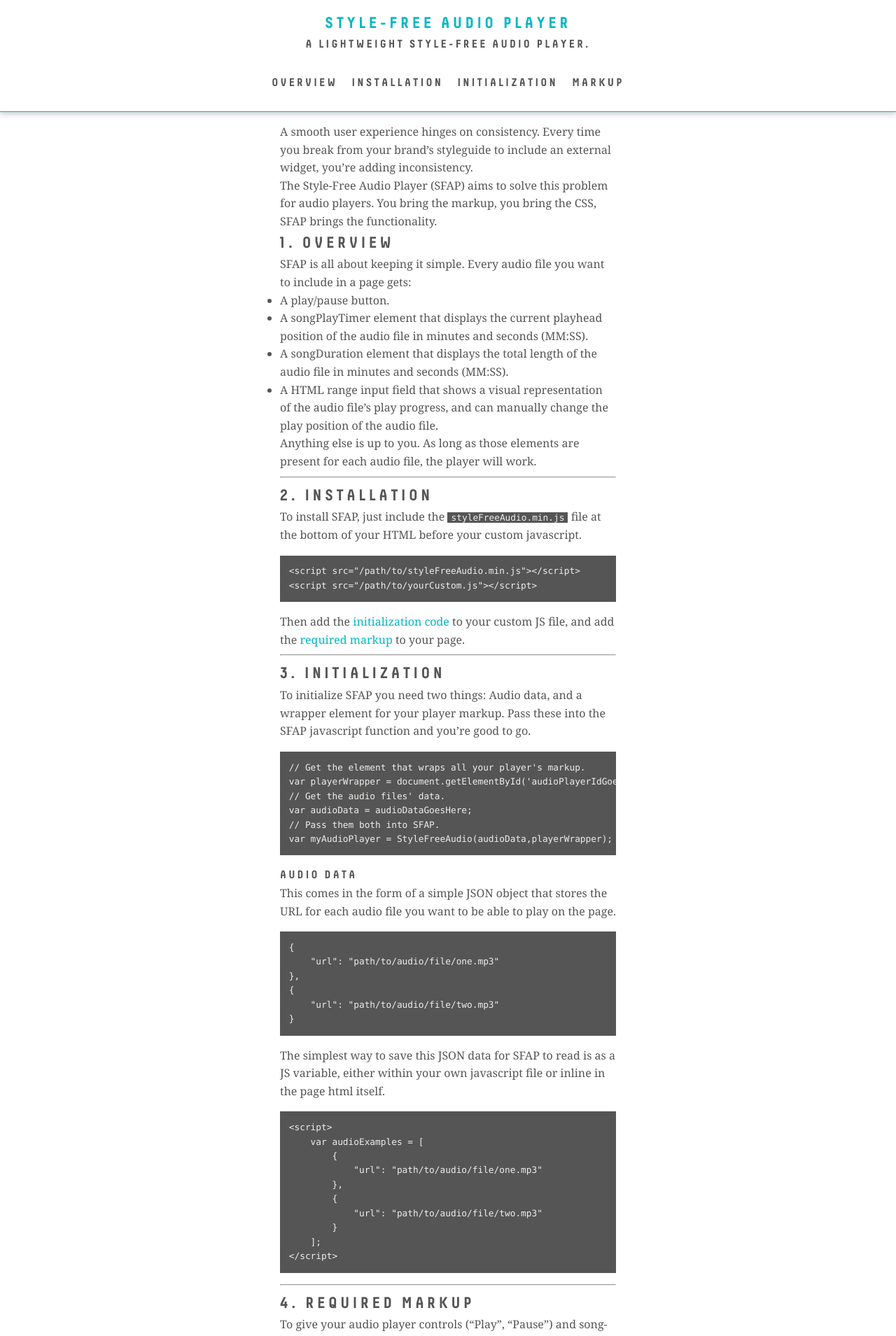
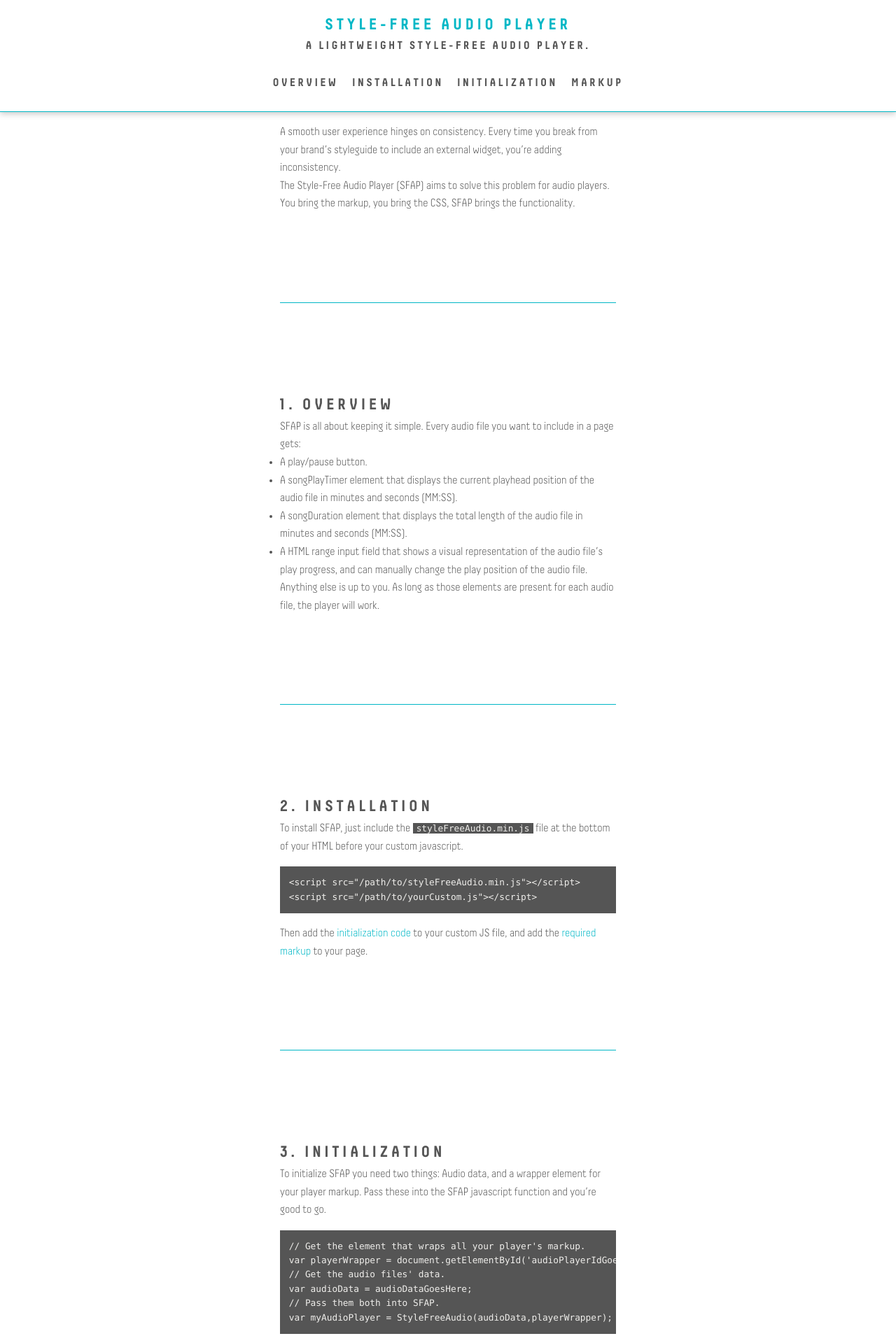
Before and after one commit to tomhazledine/audio, a Jekyll site: the page built from index.md, in a window 1280 px wide. Shown: the top 1909 px of the page at 70% size. Built offline with Jekyll 4.4.1, drawn with Linux system fonts in a browser that asks for light colours.

Commit message:
replaced hr with .divider

```diff
--- a/_includes/head.html
+++ b/_includes/head.html
@@ -44,13 +44,13 @@
 
     <!-- Typekit 'TH temp' -->
     <script>
-      (function(d) {
-        var config = {
-          kitId: 'wjn3pil',
-          scriptTimeout: 3000
-        },
-        h=d.documentElement,t=setTimeout(function(){h.className=h.className.replace(/\bwf-loading\b/g,"")+" wf-inactive";},config.scriptTimeout),tk=d.createElement("script"),f=false,s=d.getElementsByTagName("script")[0],a;h.className+=" wf-loading";tk.src='//use.typekit.net/'+config.kitId+'.js';tk.async=true;tk.onload=tk.onreadystatechange=function(){a=this.readyState;if(f||a&&a!="complete"&&a!="loaded")return;f=true;clearTimeout(t);try{Typekit.load(config)}catch(e){}};s.parentNode.insertBefore(tk,s)
-      })(document);
+      // (function(d) {
+      //   var config = {
+      //     kitId: 'wjn3pil',
+      //     scriptTimeout: 3000
+      //   },
+      //   h=d.documentElement,t=setTimeout(function(){h.className=h.className.replace(/\bwf-loading\b/g,"")+" wf-inactive";},config.scriptTimeout),tk=d.createElement("script"),f=false,s=d.getElementsByTagName("script")[0],a;h.className+=" wf-loading";tk.src='//use.typekit.net/'+config.kitId+'.js';tk.async=true;tk.onload=tk.onreadystatechange=function(){a=this.readyState;if(f||a&&a!="complete"&&a!="loaded")return;f=true;clearTimeout(t);try{Typekit.load(config)}catch(e){}};s.parentNode.insertBefore(tk,s)
+      // })(document);
     </script>
 
 </head>
--- a/_uncompressed/scss/_base.theme.scss
+++ b/_uncompressed/scss/_base.theme.scss
@@ -14,19 +14,18 @@ body{
 }
 
 a{
-    // background:$grey;
     color:$primary;
     text-decoration:none;
-    // transition:color,background;
-    // transition-duration:.3s;
-    // &:hover{
-    //     color:$cream;
-    //     background:$primary;
-    // }
+
+    transition:color,background;
+    transition-duration:.2s;
+    &:hover{
+        color:$cream;
+        background:$primary;
+    }
 }
 
 h1, h2, h3, h4, h5, h6 {
-  // font-weight:bold;
   font-family:$display;
   text-transform:uppercase;
   letter-spacing:.2em;
@@ -35,92 +34,16 @@ h1,h2{
     font-size:1.4em;
 }
 
-// li{
-//     list-style:none;
-// }
-
 // Main Wrapper
 .bodyWrapper{
-    // background:$cream;
     width:80%;
     max-width:30em;
-    // min-width:$contentWidth + 2;
     margin:0 auto;
-    // padding-top:6em;
-    // padding-bottom:6em;
-    // @include bp(d3){
-        // min-width:0em;
-        // width:90%;
-        // margin:3em auto 1em;
-    // }
 }
-// .mainContent{
-//     width:28em;
-//     // width:$contentWidth;
-//     margin:0 auto;
-//     @include bp(d3){
-//         min-width:0em;
-//         width:90%;
-//     }
-// }
-// .mainContentInner{
-//     padding-bottom:3rem;
-// }
-// h1{
-//     position:relative;
-//     font-size:1.8em;
-//     line-height:1.2;
-//     text-align:center;
-//     font-weight:$bold;
-//     color:$black;
-//     a{color:inherit;background:none;}
-//     padding:4rem 0 10rem 0;
-//     &:after{@include horizontalRule(bottom);}
-//     margin:0 0 6rem 0;
-// }
-// h2{
-//     clear:both;
-//     font-size:1.5em;
-//     padding:1em 0;
-// }
-// h3{
-//     font-size:1.2em;
-//     padding:1em 0 0 0;
-// }
-// .top-link{
-//     display:block;
-//     padding:2em 0 0 0;
-//     font-weight:$bold;
-//     font-size:.8em;
-//     text-align:center;
-//     a{
-//         color:$grey;
-//         background:none;
-//         &:hover{color:$black;}
-//     }
-// }
-// hr{
-//     display:block;
-//     border:none;
-//     position:relative;
-//     margin:0 0 3em 0;
-//     margin:0 0 3rem 0;
-//     padding:0 0 3.5em 0;
-//     padding:0 0 3.5rem 0;
-//     &:after{
-//         @include horizontalRule(bottom);
-//     }
-// }
 
-// img{
-//     display:block;
-//     position:relative;
-//     z-index:2;
-//     max-width:100%;
-//     height:auto;
-//     padding:1em 0 0em 0;
-//     margin-bottom:-1.2em;
-// }
-// .shadowImg img{
-//     box-shadow:rgba($black,.4) 0 .2em .5em 0;
-// }
+hr,.divider{
+    margin:8em 0;
+    border:0;
+    height:1px;
+    background:$primary;
+}
--- a/_uncompressed/scss/_objects.mainmenu.scss
+++ b/_uncompressed/scss/_objects.mainmenu.scss
@@ -29,6 +29,8 @@
             line-height:1;
             &:hover{
                 box-shadow:$primary 0 .2em 0 0;
+                color:inherit;
+                background:inherit;
             }
             @include bp(d1){
                 display:inline-block;
--- a/_uncompressed/scss/_settings.fonts.scss
+++ b/_uncompressed/scss/_settings.fonts.scss
@@ -12,9 +12,21 @@
     font-style:normal;
 }
 
+// Decima Light
+@font-face {
+    font-family:'decimaLight';
+    src:url('../fonts/decima/decima-light-webfont.eot');
+    src:url('../fonts/decima/decima-light-webfont.eot?#iefix') format('embedded-opentype'),
+        url('../fonts/decima/decima-light-webfont.woff') format('woff'),
+        url('../fonts/decima/decima-light-webfont.ttf') format('truetype'),
+        url('../fonts/decima/decima-light-webfont.svg#decima-light') format('svg');
+    font-weight:normal;
+    font-style:normal;
+}
+
 // Fonts
-$display:"decimaBold",'futura','gil sans',sans-serif;
-$text: "ff-tisa-web-pro",georgia,serif;//"futura-pt", sans-serif;
+$display:"decimaBold","futura","gil sans",sans-serif;
+$text: "decimaLight","futura","gil sans",sans-serif;
 $book:400;
 $bold:700;
 $code: Menlo,Monaco,'Andale Mono','Lucida Console','Courier New',monospace;//"droid-sans-mono",monospace;
--- a/index.md
+++ b/index.md
@@ -7,7 +7,8 @@ A smooth user experience hinges on consistency. Every time you break from your b
 
 The **Style-Free Audio Player (SFAP)** aims to solve this problem for audio players. You bring the markup, you bring the CSS, SFAP brings the functionality.
 
-{:#over}
+<div class="divider" id="over"></div>
+
 ## 1. Overview
 
 {:.noFancyPs}
@@ -21,9 +22,8 @@ SFAP is all about keeping it simple. Every audio file you want to include in a p
 {:.noFancyPs}
 Anything else is up to you. As long as those elements are present for each audio file, the player will work.
 
----
+<div class="divider" id="install"></div>
 
-{:#install}
 ## 2. Installation
 
 {:.noFancyPs}
@@ -35,9 +35,8 @@ To install SFAP, just include the `styleFreeAudio.min.js` file at the bottom of
 {:.noFancyPs}
 Then add the [initialization code](#init) to your custom JS file, and add the [required markup](#markup) to your page.
 
----
+<div class="divider" id="init"></div>
 
-{:#init}
 ## 3. Initialization
 
 {:.noFancyPs}
@@ -76,9 +75,8 @@ The simplest way to save this JSON data for **SFAP** to read is as a JS variable
         ];
     </script>
 
----
+<div class="divider" id="markup"></div>
 
-{:#markup}
 ## 4. Required Markup
 
 To give your audio player controls ("Play", "Pause") and song-data displays ("Song Length", "Time Played"), you need to add some classes to your markup.
```
Also changed, not shown: assets/css/main.css (+27 -5 lines), assets/css/main.min.css.
